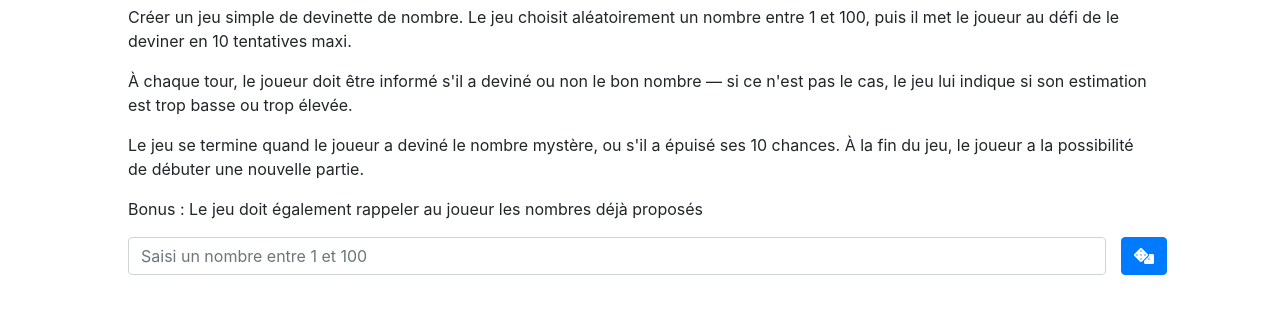
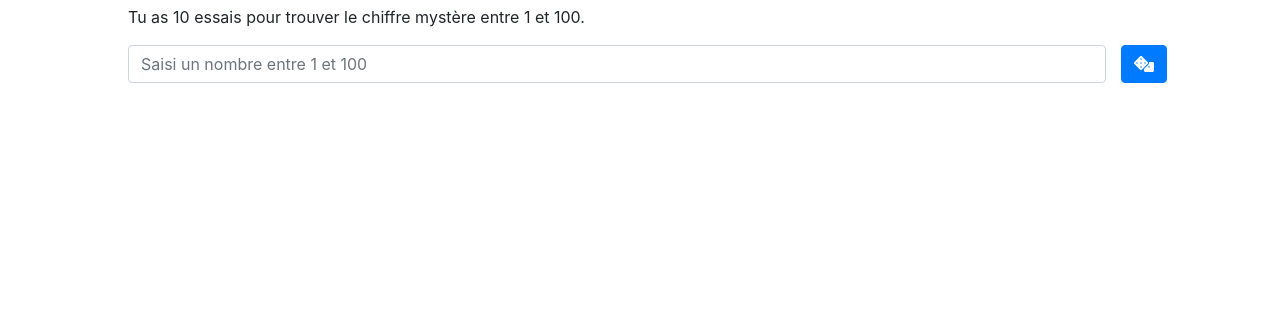
Before and after one commit to ThGDev/GuessMyNumber, a plain HTML site: page index.html in a window 1280 px wide. Shown: the part 51-364 px from the top of the page. Drawn offline with nearby package versions, Linux system fonts and the light colour scheme.

Commit message:
Modif contenu HTML

```diff
--- a/index.html
+++ b/index.html
@@ -17,18 +17,7 @@
         </div>
         <div class="row">
             <div class="col">
-                <p>
-                    Créer un jeu simple de devinette de nombre. Le jeu choisit aléatoirement un nombre entre 1 et 100, puis il met le joueur au défi de le deviner en 10 tentatives maxi.
-                </p>
-                <p>
-                    À chaque tour, le joueur doit être informé s'il a deviné ou non le bon nombre — si ce n'est pas le cas, le jeu lui indique si son estimation est trop basse ou trop élevée.
-                </p>
-                <p>
-                    Le jeu se termine quand le joueur a deviné le nombre mystère, ou s'il a épuisé ses 10 chances. À la fin du jeu, le joueur a la possibilité de débuter une nouvelle partie.
-                </p>
-                <p>
-                    Bonus : Le jeu doit également rappeler au joueur les nombres déjà proposés
-                </p>
+                <p>Tu as 10 essais pour trouver le chiffre mystère entre 1 et 100.</p>
             </div>
         </div>
         <div class="row" id="jouer">
```
